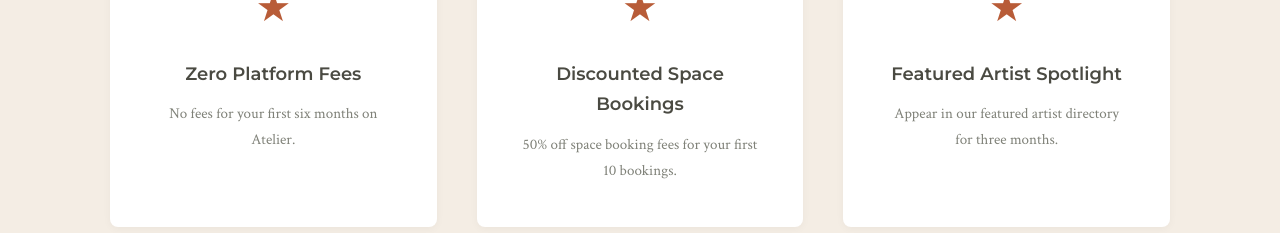
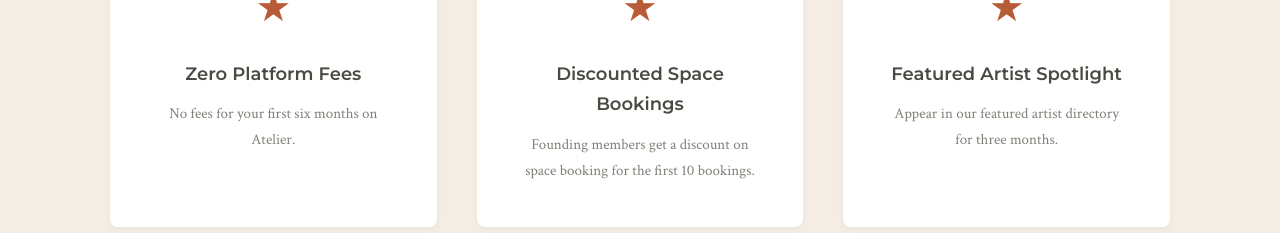
Before and after one commit to snehachels/atelier-lp, a plain HTML site: page artists.html in a window 1280 px wide. Shown: the part 3960-4193 px from the top of the page. Drawn offline with Linux system fonts and the light colour scheme.

Commit message:
Update Discounted Space Bookings benefit description

```diff
--- a/artists.html
+++ b/artists.html
@@ -1098,7 +1098,7 @@
                 <div class="benefit-card">
                     <div class="benefit-icon">★</div>
                     <h3>Discounted Space Bookings</h3>
-                    <p>50% off space booking fees for your first 10 bookings.</p>
+                    <p>Founding members get a discount on space booking for the first 10 bookings.</p>
                 </div>
                 <div class="benefit-card">
                     <div class="benefit-icon">★</div>
```
